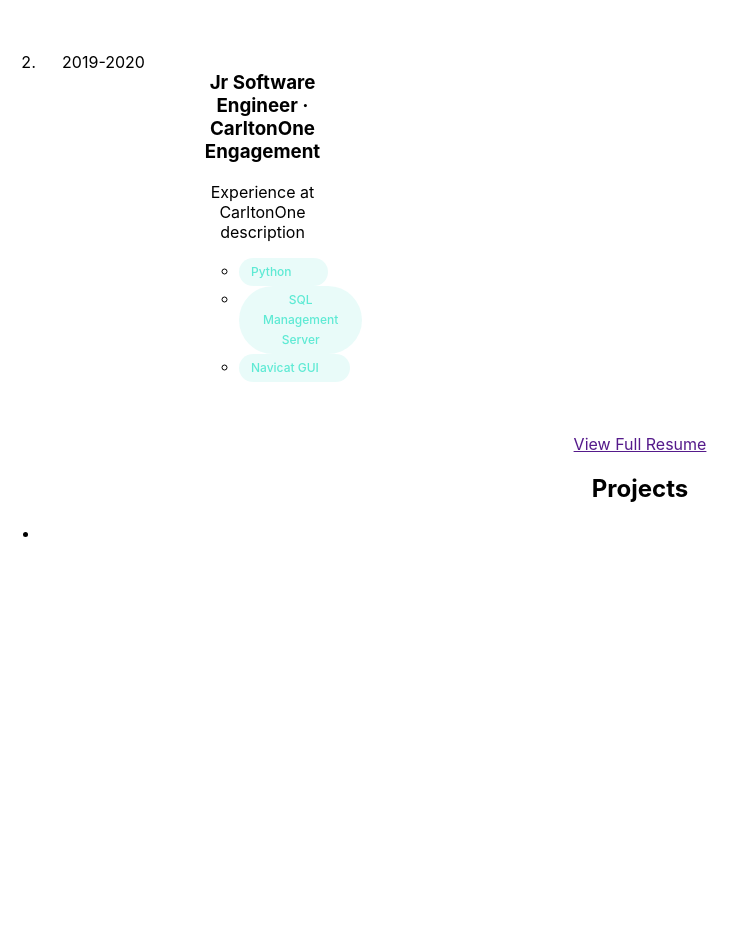
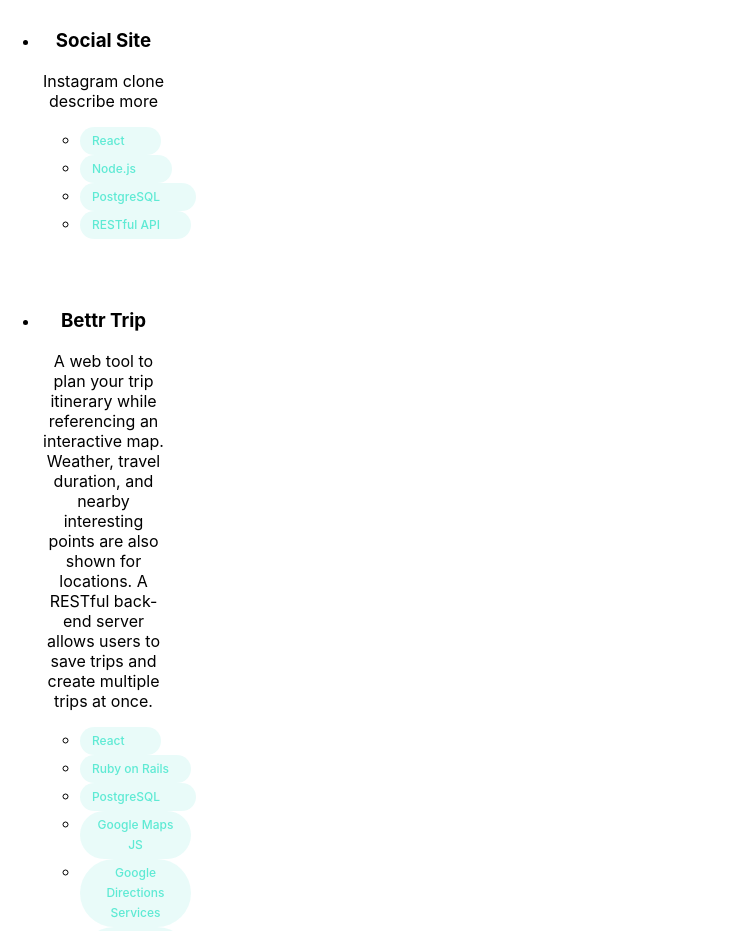
Before and after one commit to JashanB/Portfolio-V2, a React (Create React App) app: page / in a window 1280 px wide. Shown: the part 667-1598 px from the top of the page, without its empty margins (0-747 px from the left). Before the commit the page ends 1258 px from the top, so only its background shows below. Built offline with nearby package versions, Linux system fonts and the light colour scheme.

Commit message:
adding projects

```diff
--- a/src/components/app/App.js
+++ b/src/components/app/App.js
@@ -107,6 +107,36 @@
               <ul className='group/list'>
                 <li className='list-item'>
                   <div className='list-item-grid'>
+                    <div className='absolute-inset'></div>
+                    <div className='list-item-main'>
+                    <h3 className='list-item-header'><span>Social Site</span></h3>
+                      <p>Instagram clone describe more</p>
+                      <ul className='tech-stack-flex-box'>
+                        <li className='tech-item'><div className="tech-item-div">React</div></li>
+                        <li className='tech-item'><div className="tech-item-div">Node.js</div></li>
+                        <li className='tech-item'><div className="tech-item-div">PostgreSQL</div></li>
+                        <li className='tech-item'><div className="tech-item-div">RESTful API</div></li>
+                      </ul>
+                    </div>
+                  </div>
+                </li>
+                <li className='list-item'>
+                  <div className='list-item-grid'>
+                    <div className='absolute-inset'></div>
+                    <div className='list-item-main'>
+                    <h3 className='list-item-header'><span>Bettr Trip</span></h3>
+                      <p>A web tool to plan your trip itinerary while referencing an interactive map. Weather, travel duration, and nearby interesting points are also shown for locations. A RESTful back-end server allows users to save trips and create multiple trips at once.</p>
+                      <ul className='tech-stack-flex-box'>
+                        <li className='tech-item'><div className="tech-item-div">React</div></li>
+                        <li className='tech-item'><div className="tech-item-div">Ruby on Rails</div></li>
+                        <li className='tech-item'><div className="tech-item-div">PostgreSQL</div></li>
+                        <li className='tech-item'><div className="tech-item-div">Google Maps JS</div></li>
+                        <li className='tech-item'><div className="tech-item-div">Google Directions Services</div></li>
+                        <li className='tech-item'><div className="tech-item-div">Google Distance Matrix</div></li>
+                        <li className='tech-item'><div className="tech-item-div">Google Places</div></li>
+                        <li className='tech-item'><div className="tech-item-div">Dark Sky API</div></li>
+                      </ul>
+                    </div>
                   </div>
                 </li>
               </ul>
```
